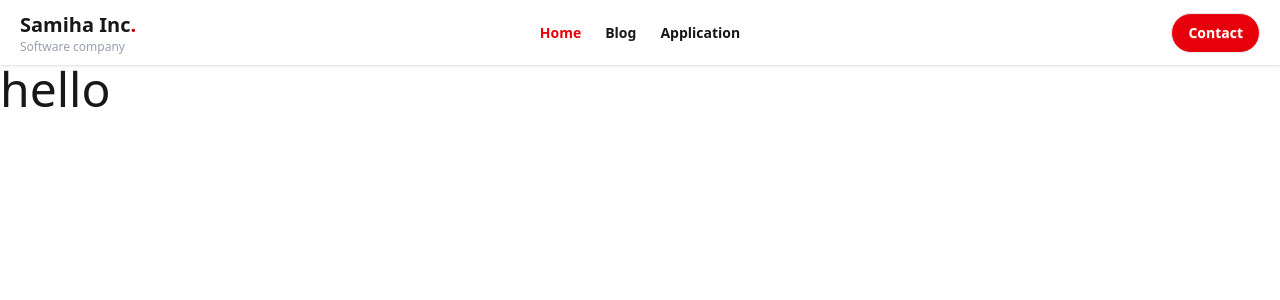
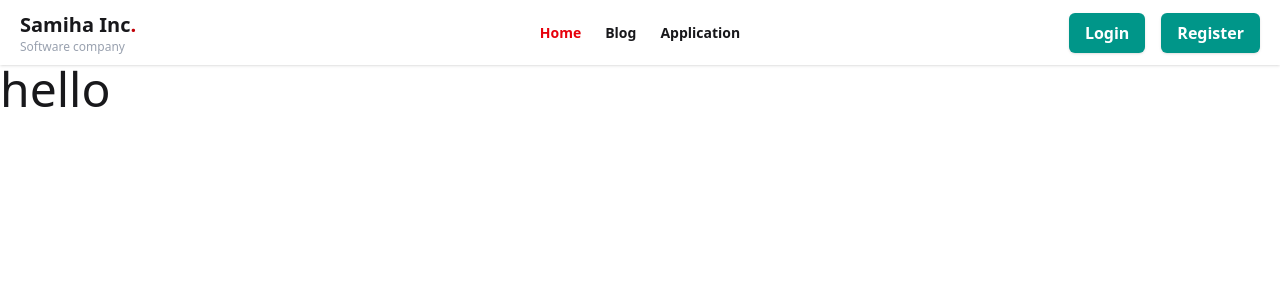
Before and after one commit to MeghlaB/Next-gen, a React (Vite) app: page / in a window 1280 px wide. Shown: the top 300 px of the page. Built offline with nearby package versions, Linux system fonts and the light colour scheme; no server answers.

Commit message:
registe page and login page added

```diff
--- a/package.json
+++ b/package.json
@@ -10,7 +10,9 @@
     "preview": "vite preview"
   },
   "dependencies": {
+    "axios": "^1.8.4",
     "clsx": "^2.1.1",
+    "firebase": "^11.6.0",
     "framer-motion": "^12.7.4",
     "localforage": "^1.10.0",
     "lucide-react": "^0.501.0",
--- a/src/Components/Navbar.jsx
+++ b/src/Components/Navbar.jsx
@@ -1,7 +1,23 @@
 import React from "react";
-import { NavLink } from "react-router-dom";
+import { Link, NavLink } from "react-router-dom";
+import UseAuht from '../Hooks/UseAuth'
+
 
 function Navbar() {
+  const { user, logOut } =UseAuht();
+  // handlelogout
+  const handlelogout = () => {
+    logOut()
+      .then(() => {
+        // Sign-out successful.
+      })
+      .catch((error) => {
+        console.log(error.message);
+        // An error happened.
+      });
+  };
+
+
   const navLinks = [
     <NavLink
       to={"/"}
@@ -70,7 +86,47 @@ function Navbar() {
         <ul className="menu menu-horizontal px-1">{navLinks}</ul>
       </div>
       <div className="navbar-end">
-        <a className="btn rounded-full bg-red-600 text-white">Contact</a>
+      {user ? (
+                        <div className="dropdown dropdown-end space-y-3">
+                          <label
+                            tabIndex={0}
+                            className="btn btn-ghost btn-circle avatar"
+                          >
+                            <div className="w-10 rounded-full border-2 border-teal-600">
+                              <img
+                                src={user.photoURL || "/default-avatar.png"}
+                                alt="User Avatar"
+                              />
+                            </div>
+                          </label>
+                          <ul
+                            tabIndex={0}
+                            className="menu menu-sm dropdown-content bg-base-100 rounded-box mt-3 w-52 p-4 shadow border-accent space-y-4"
+                          >
+                            <li>
+                              <Link to="/dashboard">Dashboard</Link>
+                            </li>
+                            <li>
+                              <button className="px-4 py-2 bg-teal-600 hover:bg-teal-700 text-white font-semibold rounded-md shadow"  onClick={handlelogout}>Logout</button>
+                            </li>
+                          </ul>
+                        </div>
+                      ) : (
+                        <div className="flex gap-4">
+                          <Link
+                            to="/login"
+                            className="px-4 py-2 bg-teal-600 hover:bg-teal-700 text-white font-semibold rounded-md shadow"
+                          >
+                            Login
+                          </Link>
+                          <Link
+                            to="/register"
+                            className="px-4 py-2 bg-teal-600 hover:bg-teal-700 text-white font-semibold rounded-md shadow"
+                          >
+                            Register
+                          </Link>
+                        </div>
+                      )}
       </div>
     </div>
   );
--- a/src/Hooks/UseAuth.jsx
+++ b/src/Hooks/UseAuth.jsx
@@ -1,5 +1,6 @@
 import React, { useContext } from 'react'
-import { AuthContext } from '../Providers/AuthProvider'
+import { AuthContext } from '../Provider/AuthProvider'
+
 
 function UseAuth() {
     const auth = useContext(AuthContext)
--- a/src/Pages/Register.jsx/Register.jsx
+++ b/src/Pages/Register.jsx/Register.jsx
@@ -2,7 +2,7 @@
 import { useForm } from "react-hook-form";
 import { Link, useNavigate } from "react-router-dom";
 import UseAuth from "../../Hooks/UseAuth";
-import { AuthContext } from "../../Providers/AuthProvider";
+
 import Swal from "sweetalert2";
 import UseAxiosPublic from "../../Hooks/UseAxiosPublic";
 
--- a/src/Provider/AuthProvider.jsx
+++ b/src/Provider/AuthProvider.jsx
@@ -9,7 +9,8 @@ import {
   signOut,
   updateProfile,
 } from "firebase/auth";
-import app from "../firebase-init/firebase";
+import { app } from "../firebase_init/Firebase_init";
+
 
 export const AuthContext = createContext(null);
 
```
Also changed, not shown: 1 other file (tests, documents, lock files or other folders).
